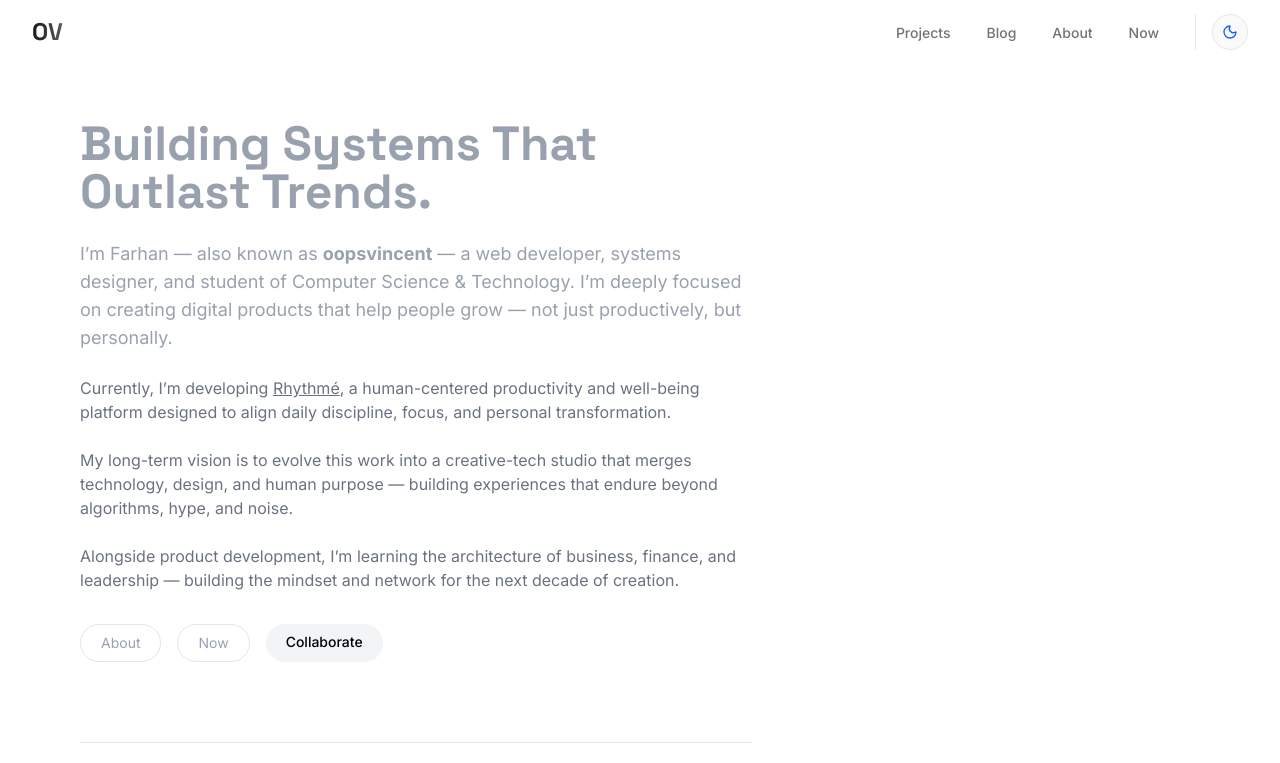
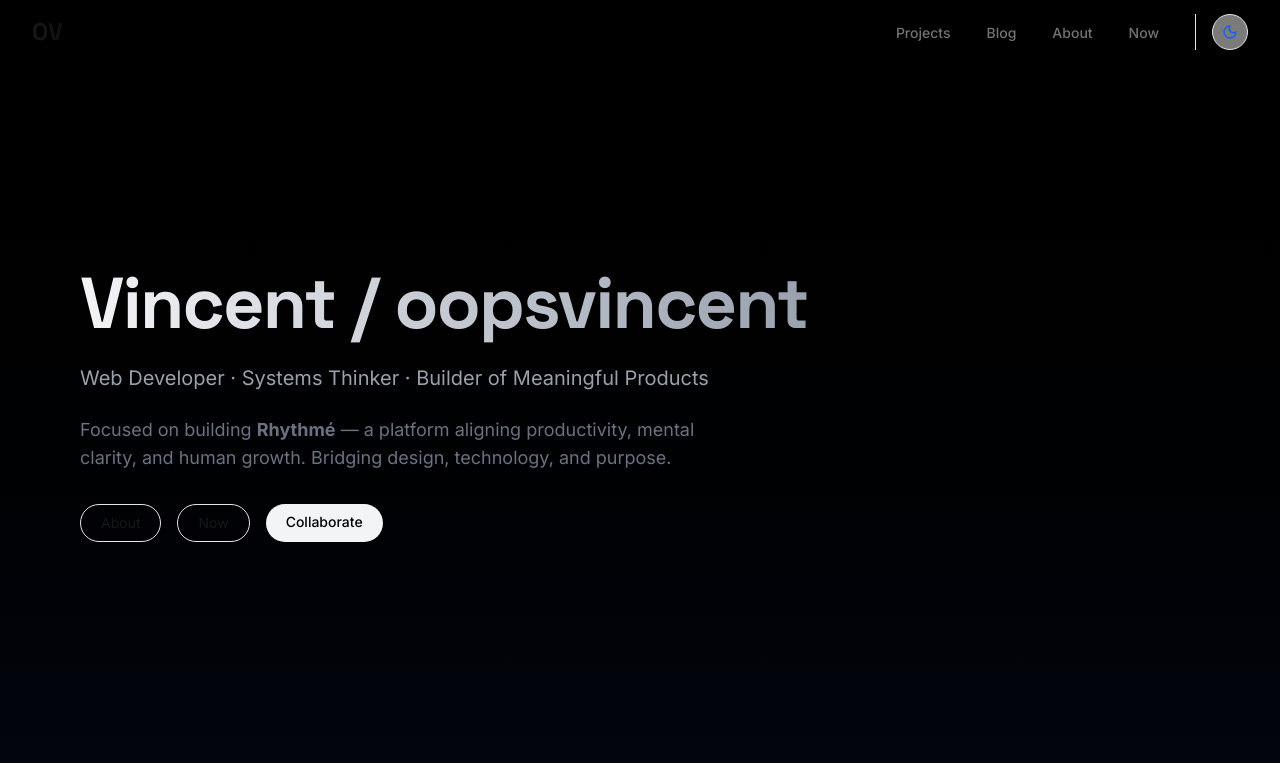
Before and after one commit to oopsvincent/oopsvincent-site, a Next.js app: page / in a window 1280 px wide. Shown: the top 763 px of the page. Built offline with nearby package versions, Linux system fonts and the light colour scheme.

Commit message:
Update page.tsx

```diff
--- a/src/app/page.tsx
+++ b/src/app/page.tsx
@@ -1,13 +1,13 @@
 // app/page.tsx
 import Link from "next/link";
-// import Hero from "@/components/Hero";
+import Hero from "@/components/Hero";
 
 export default function Home() {
   return (
-    <main className="min-h-screen flex flex-col justify-between">
+    <main className="min-h-screen flex flex-col justify-between bg-gradient-to-b from-black via-gray-950 to-black">
       {/* Hero Section */}
       <section className="px-6 md:px-20 pt-20 pb-10">
-       {/* <Hero /> */}
+       <Hero />
 
         <div className="mt-10 max-w-2xl text-gray-400">
           <h1 className="text-4xl md:text-5xl font-space-grotesk font-bold mb-6">
```
